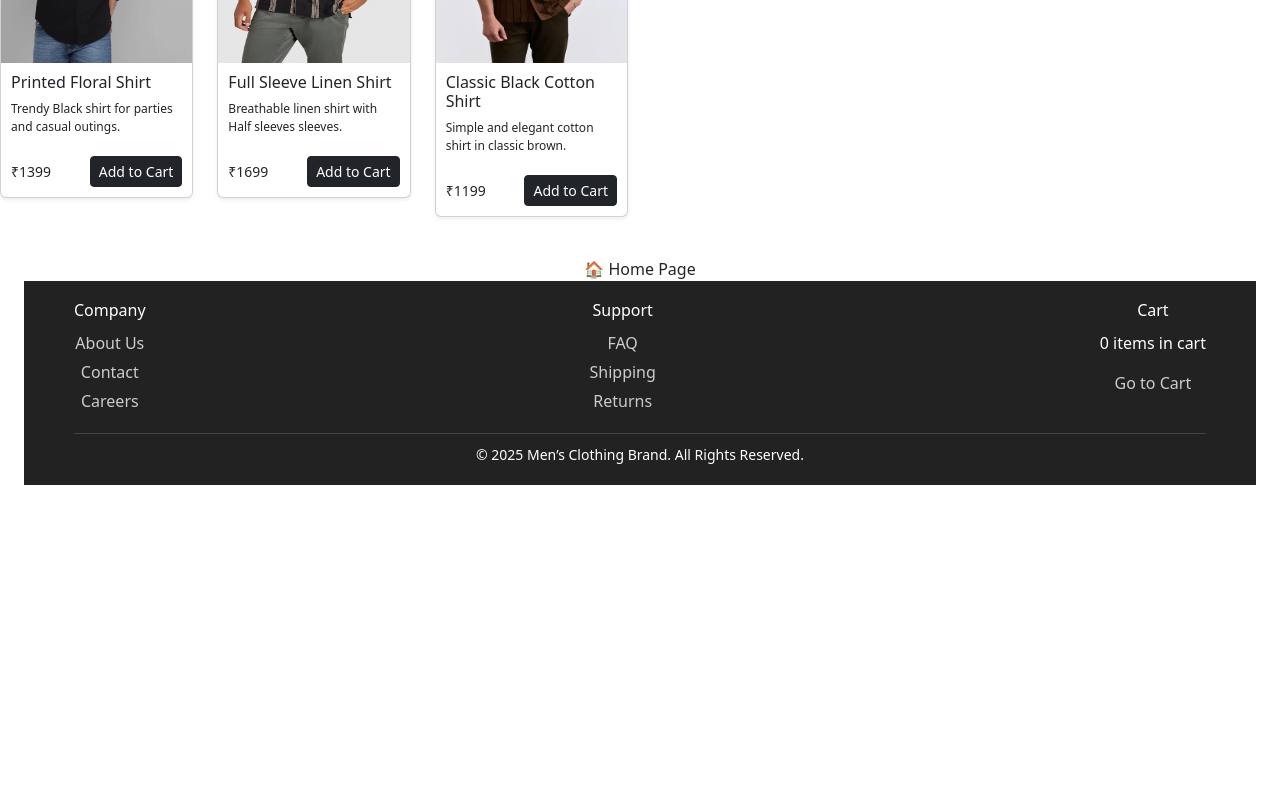
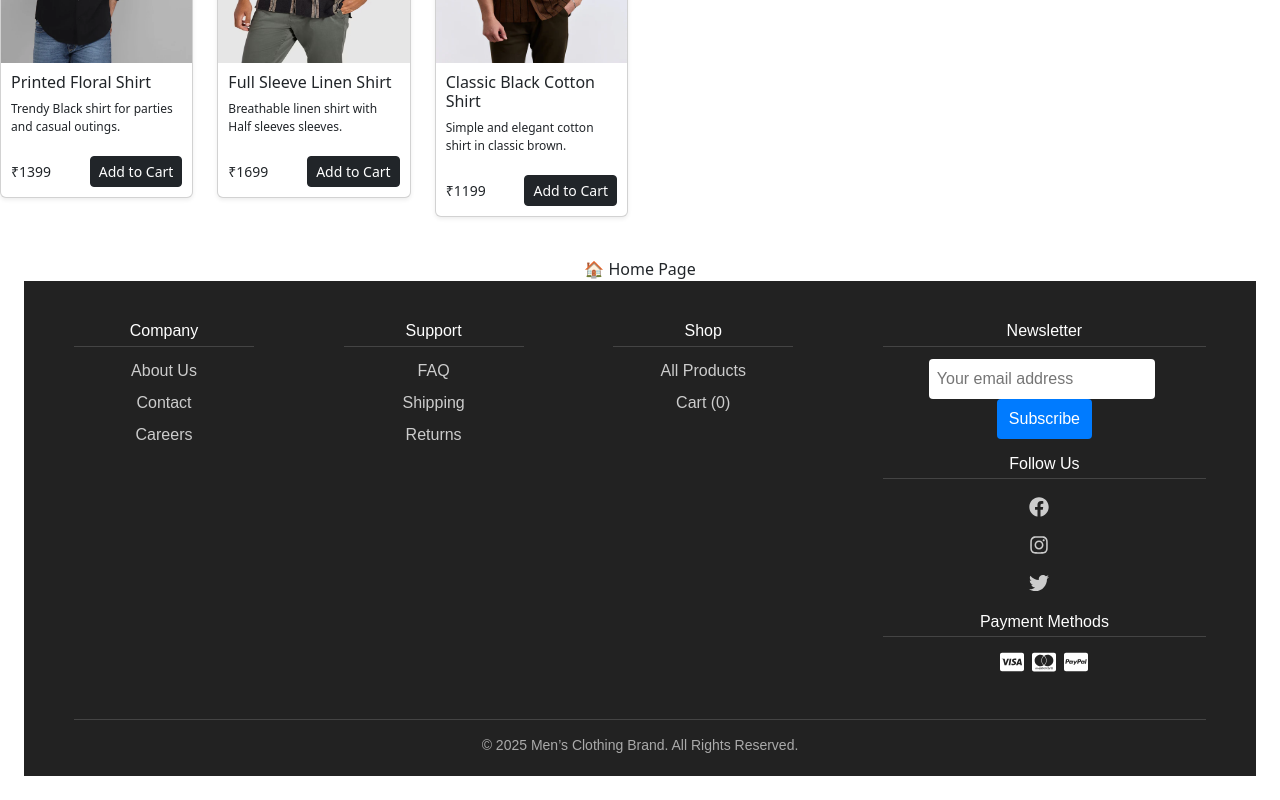
Before and after one commit to Snehitha-15/mens_clothing, a React (Create React App) app: page / in a window 1280 px wide. Shown: the part 1119-1919 px from the top of the page. Before the commit the page ends 1628 px from the top, so only its background shows below. Built offline with nearby package versions, Linux system fonts and the light colour scheme.

Commit message:
updated footer

```diff
--- a/src/footer/Footer.js
+++ b/src/footer/Footer.js
@@ -1,6 +1,7 @@
 import React from "react";
 import { Link } from "react-router-dom";
 import { useSelector } from "react-redux";
+import { FaFacebook, FaInstagram, FaTwitter, FaCcVisa, FaCcMastercard, FaCcPaypal } from "react-icons/fa";
 import "./footer.css";
 
 const Footer = () => {
@@ -9,24 +10,53 @@ const Footer = () => {
   return (
     <footer className="footer">
       <div className="footer-top">
+
+        {/* Company Section */}
         <div className="footer-section">
           <h4>Company</h4>
           <Link to="/">About Us</Link>
           <Link to="/">Contact</Link>
           <Link to="/">Careers</Link>
         </div>
+
+        {/* Support Section */}
         <div className="footer-section">
           <h4>Support</h4>
           <Link to="/">FAQ</Link>
           <Link to="/">Shipping</Link>
           <Link to="/">Returns</Link>
         </div>
+
+        {/* Shop Section */}
         <div className="footer-section">
-          <h4>Cart</h4>
-          <p>{cartItems.length} items in cart</p>
-          <Link to="/cart">Go to Cart</Link>
+          <h4>Shop</h4>
+          <Link to="/products">All Products</Link>
+          <Link to="/cart">Cart ({cartItems.length})</Link>
         </div>
+
+        {/* Newsletter + Social Section */}
+        <div className="footer-section">
+          <h4>Newsletter</h4>
+          <div className="footer-newsletter">
+            <input type="email" placeholder="Your email address" />
+            <button>Subscribe</button>
+          </div>
+          <h4 style={{marginTop: '15px'}}>Follow Us</h4>
+          <div className="footer-social">
+            <a href="https://www.facebook.com" target="_blank" rel="noopener noreferrer"><FaFacebook /></a>
+            <a href="https://www.instagram.com" target="_blank" rel="noopener noreferrer"><FaInstagram /></a>
+            <a href="https://www.twitter.com" target="_blank" rel="noopener noreferrer"><FaTwitter /></a>
+          </div>
+          <h4 style={{marginTop: '15px'}}>Payment Methods</h4>
+          <div className="footer-social">
+            <FaCcVisa size={24} style={{marginRight: '8px'}}/>
+            <FaCcMastercard size={24} style={{marginRight: '8px'}}/>
+            <FaCcPaypal size={24}/>
+          </div>
+        </div>
+
       </div>
+
       <div className="footer-bottom">
         © 2025 Men’s Clothing Brand. All Rights Reserved.
       </div>
--- a/src/footer/footer.css
+++ b/src/footer/footer.css
@@ -4,37 +4,119 @@
     justify-content: space-between;
     background-color: #222;
     color: #fff;
-    padding: 20px 50px;
+    padding: 40px 50px 20px 50px;
     width: 100%;
-    margin-top: auto;
+    flex-shrink: 0;
+    font-family: Arial, sans-serif;
+    transition: all 0.3s ease;
   }
 
   .footer-top {
     display: flex;
     justify-content: space-between;
     flex-wrap: wrap;
-    margin-bottom: 15px;
+    margin-bottom: 25px;
+  }
+
+  .footer-section {
+    min-width: 180px;
+    margin-bottom: 20px;
   }
 
   .footer-section h4 {
-    margin-bottom: 10px;
+    margin-bottom: 12px;
     font-size: 16px;
+    color: #fff;
+    border-bottom: 1px solid #444;
+    padding-bottom: 5px;
   }
 
   .footer-section a {
     display: block;
     color: #ccc;
     text-decoration: none;
-    margin-bottom: 5px;
+    margin-bottom: 8px;
+    transition: color 0.3s ease, transform 0.2s ease;
   }
 
   .footer-section a:hover {
     color: #fff;
+    transform: translateX(5px);
+  }
+
+  .footer-newsletter input {
+    padding: 8px;
+    width: 70%;
+    border-radius: 4px;
+    border: none;
+    margin-right: 5px;
+    transition: all 0.3s ease;
+  }
+
+  .footer-newsletter input:focus {
+    outline: none;
+    box-shadow: 0 0 5px #007bff;
+  }
+
+  .footer-newsletter button {
+    padding: 8px 12px;
+    border: none;
+    border-radius: 4px;
+    background-color: #007bff;
+    color: #fff;
+    cursor: pointer;
+    transition: background 0.3s ease, transform 0.2s ease;
+  }
+
+  .footer-newsletter button:hover {
+    background-color: #0056b3;
+    transform: translateY(-2px);
+  }
+
+  .footer-social a {
+    margin-right: 10px;
+    color: #ccc;
+    font-size: 20px;
+    transition: color 0.3s ease, transform 0.2s ease;
+  }
+
+  .footer-social a:hover {
+    color: #007bff;
+    transform: scale(1.2);
+  }
+
+  .footer-social svg {
+    vertical-align: middle;
   }
 
   .footer-bottom {
     text-align: center;
     font-size: 14px;
     border-top: 1px solid #444;
-    padding-top: 10px;
+    padding-top: 15px;
+    color: #aaa;
+    transition: color 0.3s ease;
   }
+
+  .footer-bottom:hover {
+    color: #fff;
+  }
+
+  @media (max-width: 768px) {
+    .footer-top {
+      flex-direction: column;
+    }
+
+    .footer-section {
+      margin-bottom: 20px;
+    }
+
+    .footer-newsletter input {
+      width: 100%;
+      margin-bottom: 8px;
+    }
+
+    .footer-newsletter button {
+      width: 100%;
+    }
+  }
```
Also changed, not shown: src/Router/FooterRoutes.js (added, +26 -0 lines).
